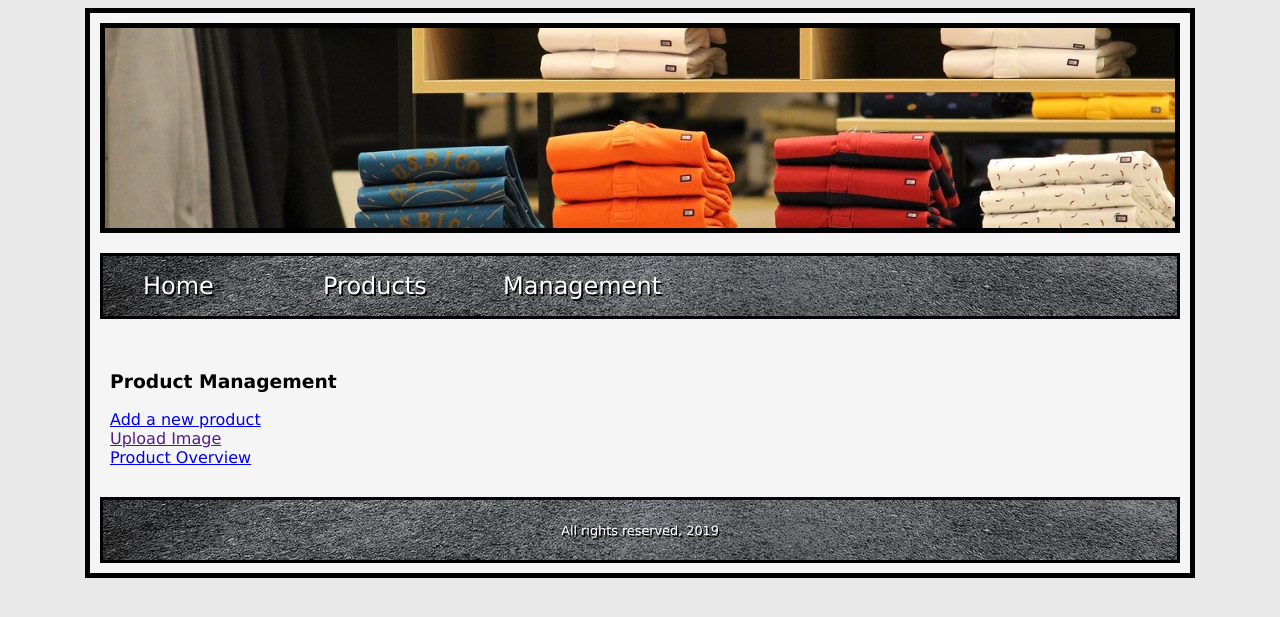
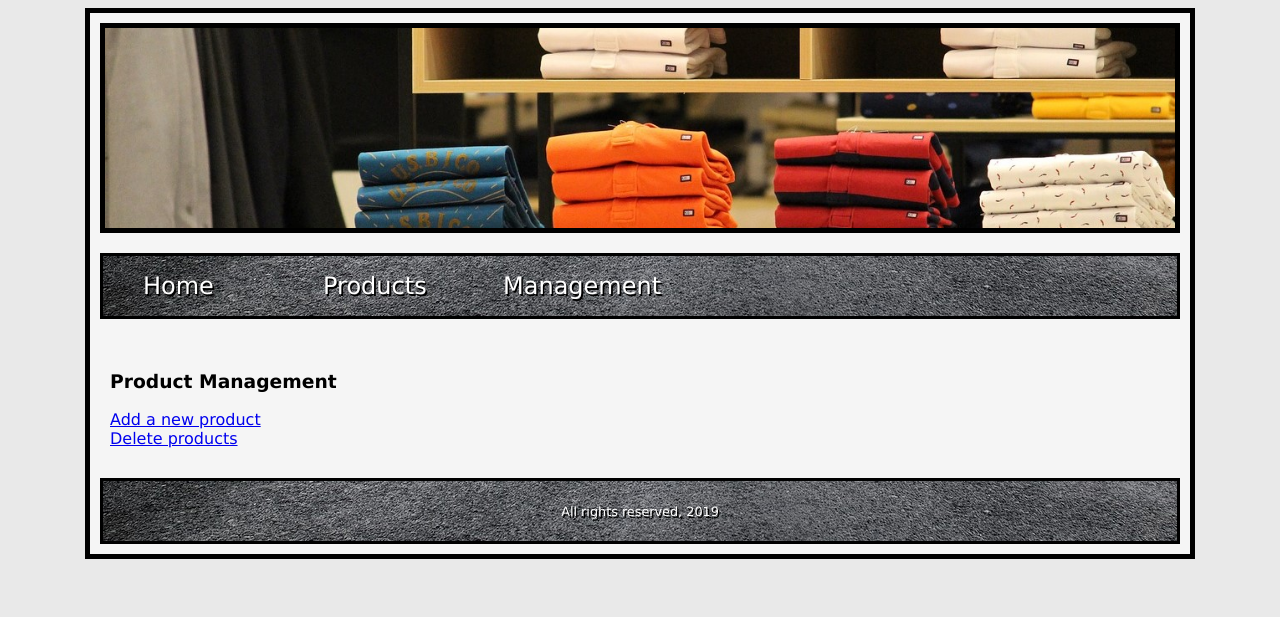
Before and after one commit to jannmoil/R3015, a PHP site: page /Management.php in a window 1280 px wide. Shown: the top 617 px of the page. Run offline with PHP 8.4, Linux system fonts and the light colour scheme.

Commit message:
Update Management.php

```diff
--- a/Management.php
+++ b/Management.php
@@ -3,8 +3,7 @@ $title = "Management";
 
 $content = '<h3>Product Management</h3>
             <a href="ProductAdd.php">Add a new product</a><br/>
-            <a href="">Upload Image</a><br/>
-            <a href="ProductOverview.php">Product Overview</a><br/>';
+            <a href="delete_records.php">Delete products</a><br/>';
 
 include './Template.php';
 ?>
```
